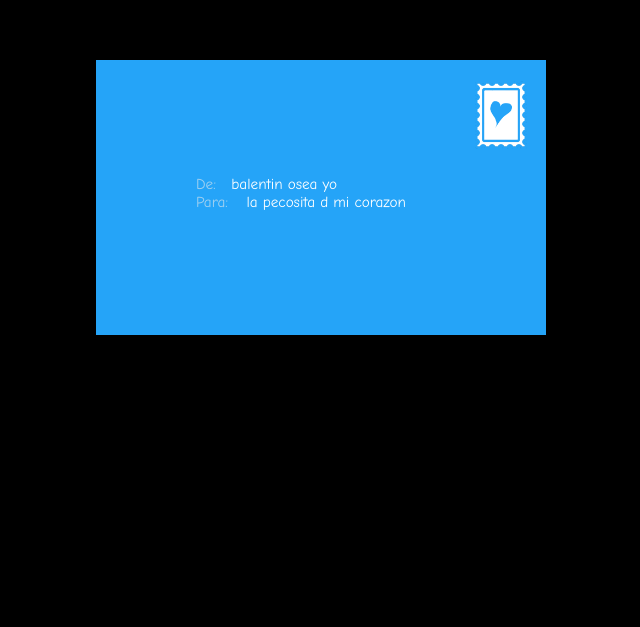
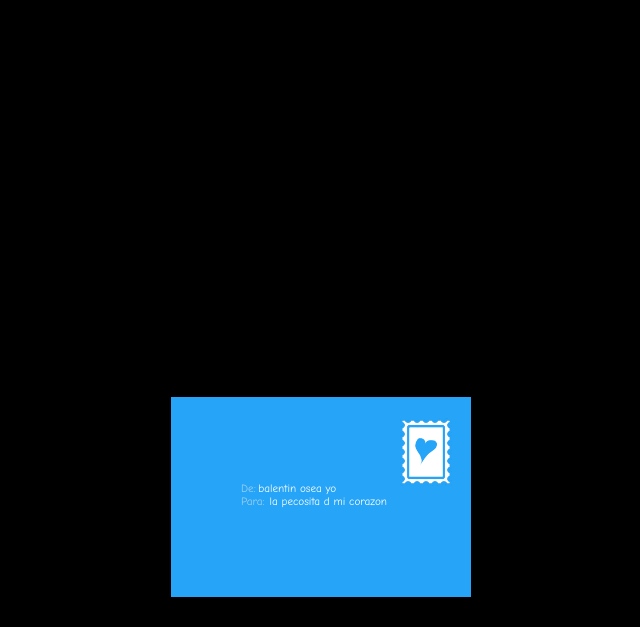
Before and after one commit to Starymax/chambas, a plain HTML site: page que/nuevo/index.html in a window 1280 px wide. Shown: the part 203-830 px from the top of the page, without its empty margins (319-959 px from the left). Before the commit the page ends 800 px from the top, so only its background shows below. Drawn offline with Linux system fonts and the light colour scheme.

Commit message:
Actualización automática

```diff
--- a/que/nuevo/index.html
+++ b/que/nuevo/index.html
@@ -9,6 +9,7 @@
 </head>
 <body>
   <link href="https://fonts.googleapis.com/css2?family=Parisienne&display=swap" rel="stylesheet">
+  <link href="https://fonts.googleapis.com/css2?family=Comic+Neue&display=swap" rel="stylesheet">
   <div class="rectangle-container">
     <div class="sobre" onclick="flipCard()">
         <div class="front">
--- a/que/nuevo/style.css
+++ b/que/nuevo/style.css
@@ -5,7 +5,8 @@ body {
   height: 100vh;
   display: flex;
   align-items: center;
-  justify-content: center;
+  flex-direction: column;
+  justify-content: flex-end;
 }
 
 .rectangle-container {
@@ -14,13 +15,13 @@ body {
 }
 
 .sobre {
-  width: 450px;
-  height: 275px;
+  width: 300px;
+  height: 200px;
   background-color: #25a4f8;
   display: flex;
   position: relative;
-  font-family: 'Comic Sans MS', 'Comic Sans', cursive;
-  font-size: 95%;
+  font-family: 'Comic Neue', 'Comic Sans MS', 'Comic Sans', cursive;
+  font-size: 70%;
   transform-style: preserve-3d;
   transition: transform 0.8s;
   cursor: pointer;
@@ -62,7 +63,7 @@ body {
   width: 0;
   height: 0;
   border-style: solid;
-  border-width: 0 227px 138px 226px;
+  border-width: 0 151px 101px 151px;
   border-color: transparent transparent #25a4f8 transparent;
   position: absolute;
   bottom: 0px;
@@ -95,7 +96,7 @@ body {
   width: 0;
   height: 0;
   border-style: solid;
-  border-width: 138px 225px 0 225px;
+  border-width: 100px 150px 0 150px;
   border-color: #1d89d1 transparent transparent transparent;
   position: absolute;
   top: 0px;
@@ -112,15 +113,15 @@ body {
 
 .text1 {
   position: absolute;
-  top: 115px;
-  left: 100px;
+  top: 85px;
+  left: 70px;
   color: #a2d1f0;
 }
 
 .text2 {
   position: absolute;
-  top: 115px;
-  right: 140px;
+  top: 85px;
+  right: 84px;
   color: #ffffff;
 }
 
@@ -139,7 +140,7 @@ body {
   width: 0;
   height: 0;
   border-style: solid;
-  border-width: 138px 225px 138px 0;
+  border-width: 100px 150px 100px 0;
   border-color: transparent #0979b0 transparent transparent;
   position: absolute;
   clip-path: polygon(100% 0%, 0% 50%, 100% 100%);
@@ -153,7 +154,7 @@ body {
   width: 0;
   height: 0;
   border-style: solid;
-  border-width: 138px 0 138px 225px;
+  border-width: 100px 0 100px 151px;
   border-color: transparent transparent transparent #25a4f8;
   position: absolute;
   clip-path: polygon(0% 0%, 100% 50%, 0% 100%);
@@ -167,8 +168,8 @@ body {
 
 .hoja-container {
   position: absolute;
-  height: 400px;
-  width: 300px;
+  height: 275px;
+  width: 175px;
   cursor: pointer;
   transform: rotate(90deg) translateX(0);
   transition: transform 0.3s ease, box-shadow 0.3s ease;
@@ -192,12 +193,12 @@ body {
 
 .texto-hoja {
   position: absolute;
-  top: 0px;
+  top: 10px;
   left: 0px;
   transform: rotate(-90deg) translate(-50%, -50%);
   color: black;
   font-family: 'Parisienne', cursive;
-  font-size: 42px;
+  font-size: 30px;
   font-weight: bold;
   text-align: center;
   pointer-events: none;
@@ -205,25 +206,25 @@ body {
 
 .casillano, .casillasi {
   position: absolute;
-  width: 40px;
-  height: 40px;
+  width: 25px;
+  height: 25px;
   transform: rotate(-90deg);
   cursor: pointer;
   z-index: 3;
 }
 
 .casillano {
-  top: 150px;
-  left: 160px;
+  top: 100px;
+  left: 85px;
 }
 
 .casillasi {
-  bottom: 40px;
-  left: 160px;
+  bottom: 25px;
+  left: 85px;
 }
 
 .hoja-container.salida {
-  transform: rotate(90deg) translateX(-200px);
+  transform: rotate(90deg) translateX(-150px);
   box-shadow: 0px 4px 6px rgba(0, 0, 0, 0.2);
 }
 
@@ -238,7 +239,7 @@ body {
 }
 
 .hoja-container.no-hover:hover {
-  transform: rotate(90deg) translateX(-200px);
+  transform: rotate(90deg) translateX(-150px);
   box-shadow: 0px 4px 6px rgba(0, 0, 0, 0.2);
 }
 
@@ -255,22 +256,22 @@ body {
 
 .bolaamarilla {
   position: absolute;
-  top: 50%;
+  top: 45%;
   right: 10px;
   transform: rotate(-90deg);
-  height: 70px;
-  width: 100px;
+  height: 45px;
+  width: 60px;
   z-index: 2;
 }
 
 .sis {
   position: absolute;
-  bottom: 100px;
-  right: 75px;
+  bottom: 57px;
+  right: 52px;
   transform: rotate(-90deg) translate(-50%, -50%);
   color: black;
   font-family: 'Parisienne', cursive;
-  font-size: 42px;
+  font-size: 24px;
   font-weight: bold;
   text-align: center;
   pointer-events: none;
@@ -278,13 +279,13 @@ body {
 
 .non {
   position: absolute;
-  bottom: 95%;
-  left: 42%;
+  bottom: 92%;
+  left: 46%;
   transform: rotate(-90deg) translate(-50%, -50%);
   color: black;
   font-family: 'Parisienne', cursive;
-  font-size: 42px;
-  width: 150px;
+  font-size: 24px;
+  width: 100px;
   height: 50px;
   font-weight: bold;
   text-align: left;
```
